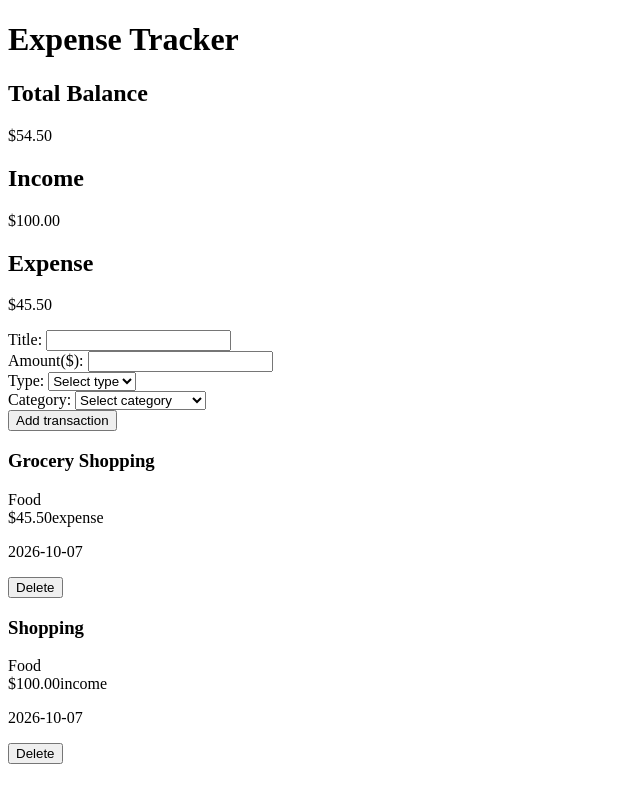
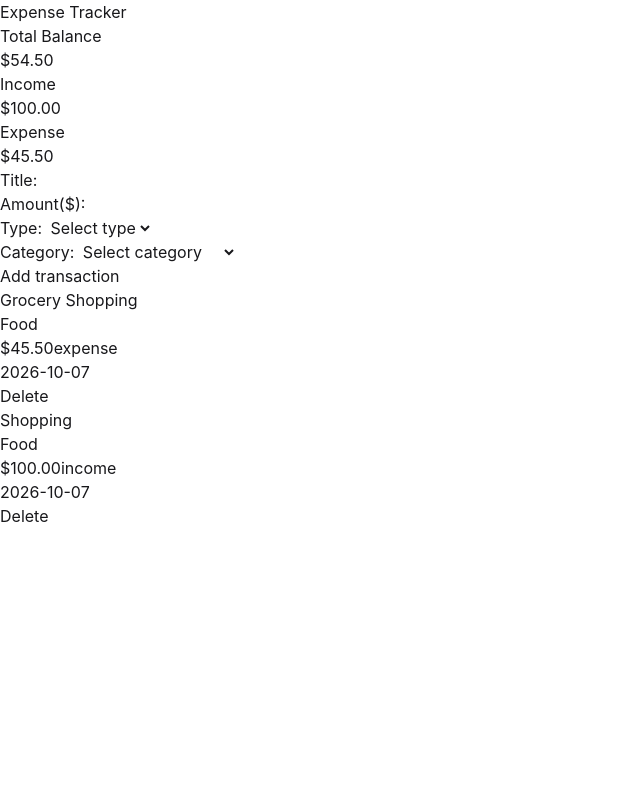
Before and after one commit to Kylian1592005/expense-tracker, a React (Vite) app: page / in a window 1280 px wide. Shown: the whole page, without its empty margins (0-640 px from the left). Built offline with nearby package versions, Linux system fonts and the light colour scheme.

Commit message:
chore: update dependencies and configure Tailwind CSS with DaisyUI

```diff
--- a/package.json
+++ b/package.json
@@ -10,14 +10,17 @@
     "preview": "vite preview"
   },
   "dependencies": {
+    "@tailwindcss/vite": "^4.3.3",
     "react": "^19.2.8",
-    "react-dom": "^19.2.8"
+    "react-dom": "^19.2.8",
+    "tailwindcss": "^4.3.3"
   },
   "devDependencies": {
     "@eslint/js": "^10.0.1",
     "@types/react": "^19.2.18",
     "@types/react-dom": "^19.2.7",
     "@vitejs/plugin-react": "^6.1.1",
+    "daisyui": "^5.7.47",
     "eslint": "^10.10.0",
     "eslint-plugin-react-hooks": "^7.1.1",
     "eslint-plugin-react-refresh": "^0.5.6",
--- a/src/App.css
+++ b/src/App.css
@@ -0,0 +1,2 @@
+@import "tailwindcss";
+@plugin "daisyui";
--- a/vite.config.js
+++ b/vite.config.js
@@ -1,7 +1,7 @@
-import react from '@vitejs/plugin-react'
-import { defineConfig } from 'vite'
+import tailwindcss from "@tailwindcss/vite";
+import { defineConfig } from "vite";
 
 // https://vite.dev/config/
 export default defineConfig({
-  plugins: [react()],
-})
+  plugins: [tailwindcss()],
+});
```
Also changed, not shown: 1 other file (tests, documents, lock files or other folders).
